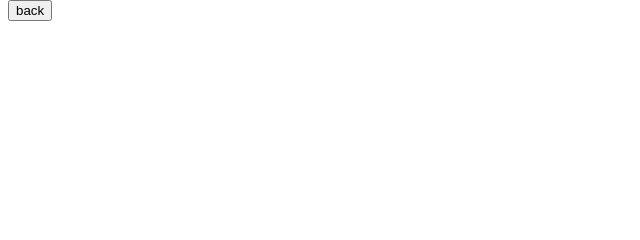
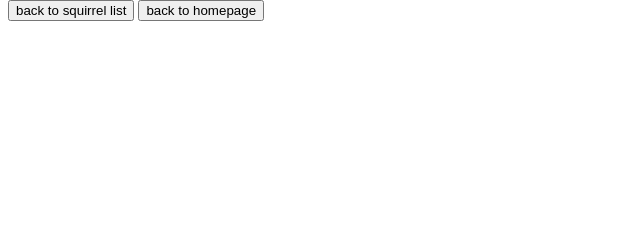
Before and after one commit to ZhiyuanChen1017/project29, a Django app: page /sightings/stats/ in a window 1280 px wide. Shown: the part 343-583 px from the top of the page, without its empty margins (0-640 px from the left). Run offline with Django 3.2, Linux system fonts and the light colour scheme; data comes from the database, SQL or seed files in the repository.

Commit message:
make improvement on htmls

```diff
--- a/sightings/templates/sightings/home.html
+++ b/sightings/templates/sightings/home.html
@@ -2,6 +2,7 @@
 <html lang='en'>
 	<head>
 		<h1 style="text-align:center">Welcome to Squirrel Tracker</h1>
+		<h2 styple="text-align:center">By Group29 Yuanjun Ling & Zhiyuan Chen</h2>
 	</head>
 	<body style="text-align:center">
 		<li>
--- a/sightings/templates/sightings/stats.html
+++ b/sightings/templates/sightings/stats.html
@@ -63,6 +63,7 @@
 			<th>/</th>
 			<th>/</th>
 	</table>
-	<a href="{% url 'sightings' %}"><button type='button'>back</button></a>
+	<a href="{% url 'sightings' %}"><button type='button'>back to squirrel list</button></a>
+	<a href="{% url 'home' %}"><button type='button'>back to homepage</button></a>
 </body>
 </html>
```
